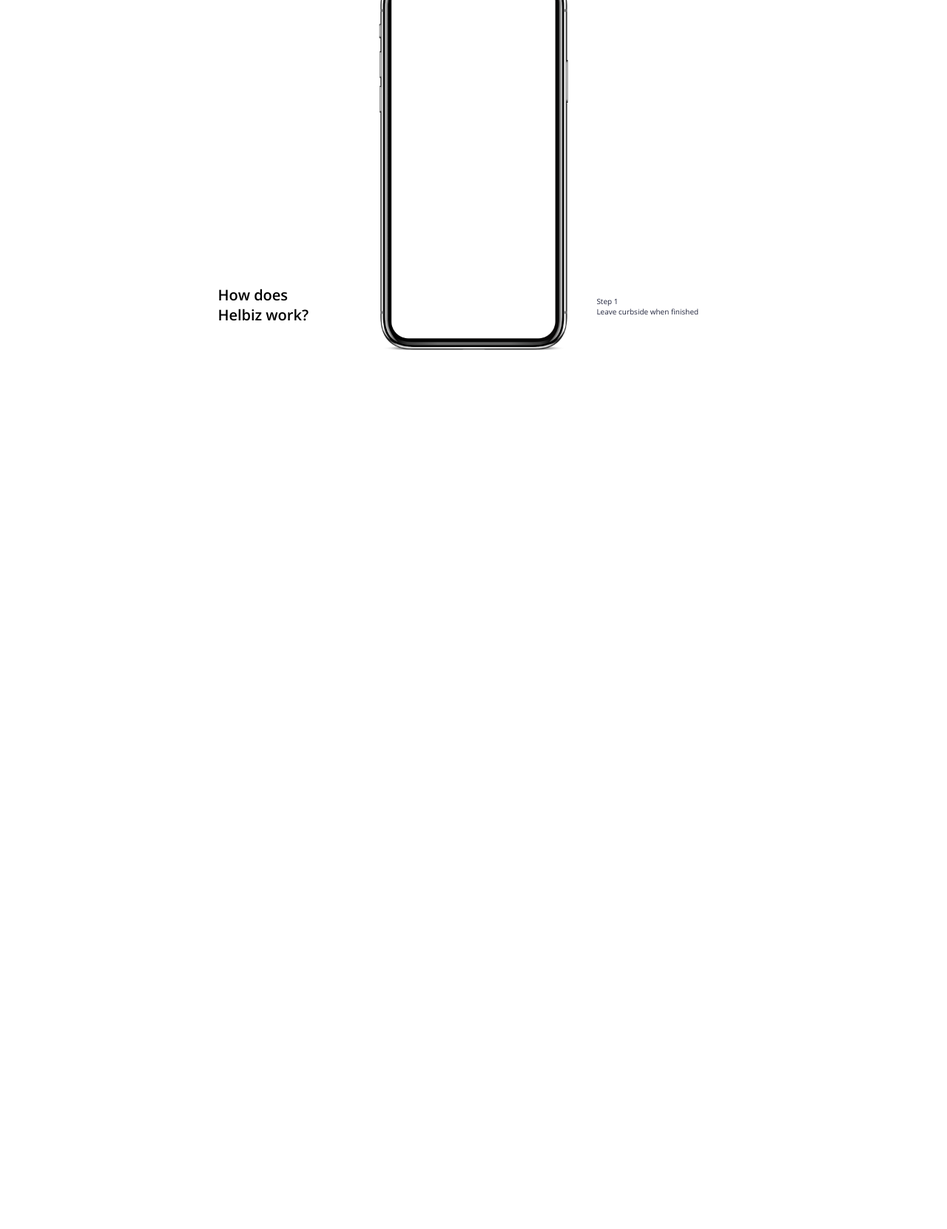
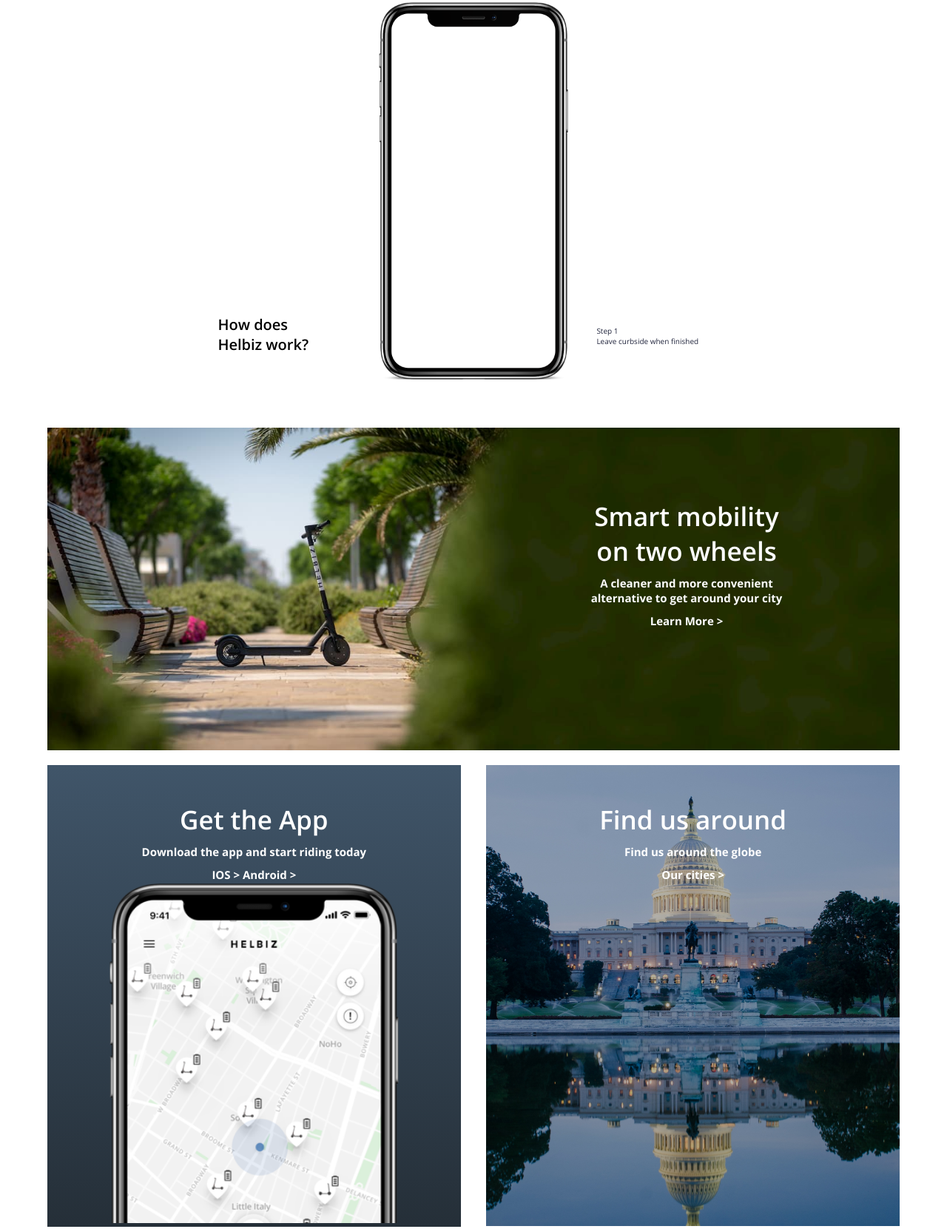
Before and after one commit to AngeloCinaWD/html-css-helbiz, a plain HTML site: page index.html in a window 1280 px wide. Shown: the part 951-2612 px from the top of the page at 74% size. Before the commit the page ends 1469 px from the top, so only its background shows below. Drawn offline with nearby package versions, Linux system fonts and the light colour scheme.

Commit message:
Sezione mobility

```diff
--- a/css/style.css
+++ b/css/style.css
@@ -181,6 +181,7 @@ header {
   background-repeat: no-repeat;
   background-size: auto 70%;
   padding-top: 100px;
+  margin: 40px 0;
 }
 
 #centra-sez2 {
@@ -207,3 +208,69 @@ header {
   color: #21253d;
   padding-left: 5%;
 }
+
+/* sezione smart mobility */
+#smart {
+  background-image: url("../img/monopattinosfondo.jpg");
+  background-size: cover;
+  min-height: 436px;
+}
+
+#mobility1 {
+  padding: 25% 50px;
+}
+
+.testomobility {
+  text-align: center;
+}
+
+.testomobility p:nth-of-type(1) {
+  color: white;
+  font-size: 35px;
+  font-weight: 600;
+}
+
+.testomobility p:nth-of-type(2) {
+  color: white;
+  font-size: 15px;
+  font-weight: bold;
+  margin: 10px 0;
+}
+
+.testomobility a {
+  color: white;
+  font-size: 15px;
+  font-weight: bold;
+}
+
+#appcity {
+  margin-top: 20px;
+}
+
+#app, #city {
+  width: 97%;
+  padding-top: 50px;
+}
+
+#city {
+  float: right;
+}
+
+#mezzo {
+  width: 70%;
+  margin: auto;
+}
+
+#mezzo > img {
+  width: 100%;
+}
+
+#app {
+  background-image: linear-gradient(rgba(64,85,105), rgba(37,47,56));
+}
+
+#city {
+  background-image: url(../img/city.jpg);
+  background-size: cover;
+  padding-bottom: 80.5%;
+}
--- a/index.html
+++ b/index.html
@@ -127,20 +127,40 @@
         </section>
 
         <!-- sezione smart mobility -->
-        <section class="centra-sez1" >
-          <div class="row">
+        <section class="centra-sez1">
+          <div id="smart" class="row">
             <div class="col-xs-12 col-md-4 col-md-offset-7 col-lg-4 col-lg-offset-7">
+              <div id="mobility1" class="testomobility">
+                <p>Smart mobility on two wheels</p>
+                <p>A cleaner and more convenient alternative to get around your city</p>
+                <a href="#">Learn More &#62;</a>
+              </div>
+            </div>
+          </div>
+
+          <div id="appcity" class="row">
+            <div class="col-xs-12 col-md-6 col-lg-6">
+              <div id="app" class="testomobility">
+                <p>Get the App</p>
+                <p>Download the app and start riding today</p>
+                <a href="#">IOS &#62; Android &#62;</a>
+                <div id="mezzo">
+                  <img src="img/mezzoiphone.png" alt="">
+                </div>
+              </div>
 
             </div>
 
             <div class="col-xs-12 col-md-6 col-lg-6">
+              <div class="row">
+                <div id="city" class="testomobility">
+                  <p>Find us around</p>
+                  <p>Find us around the globe</p>
+                  <a href="#">Our cities &#62;</a>
+                </div>
 
+              </div>
             </div>
-
-            <div class="col-xs-12 col-md-6 col-lg-6">
-
-            </div>
-
           </div>
 
         </section>
```
Also changed, not shown: img/city.jpg (renamed from img/city.7c8c928.jpg).
